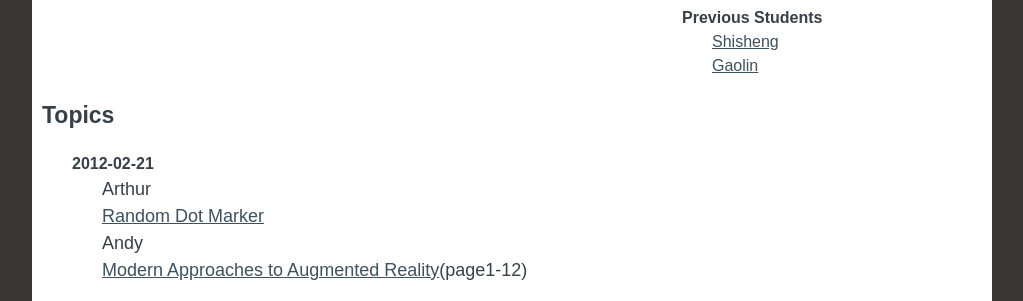
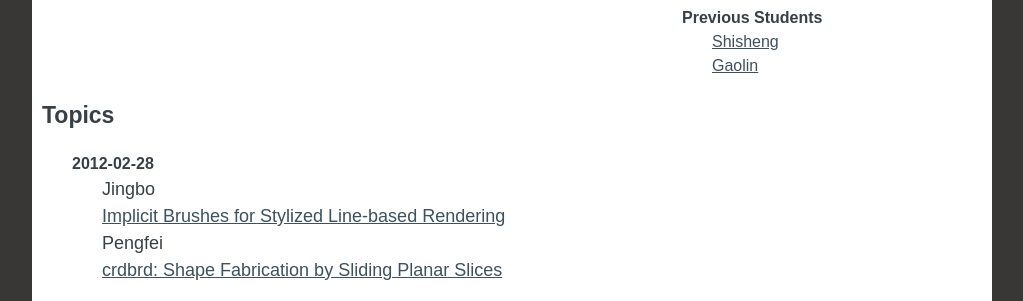
Before and after one commit to andyli/ResearchSeminar, a plain HTML site: page index.html in a window 1280 px wide. Shown: the part 455-756 px from the top of the page, without its empty margins (128-1151 px from the left). Drawn offline with nearby package versions, Linux system fonts and the light colour scheme.

Commit message:
sync with master

```diff
--- a/index.html
+++ b/index.html
@@ -73,6 +73,19 @@
 	<div class="topics grid_12 clearfix">
 		<h2>Topics</h2>
 		<ol id=seminar-items>
+            <li>
+                <h3>2012-02-28</h3>
+                <ul class=presents>
+                    <li>
+                        <div class=presenter>Jingbo</div>
+                        <div class=paper><a href="http://hal.inria.fr/docs/00/56/99/58/PDF/main.pdf">Implicit Brushes for Stylized Line-based Rendering</a></div>
+                    </li>
+                    <li>
+                        <div class=presenter>Pengfei</div>
+                        <div class=paper><a href="http://cybertron.cg.tu-berlin.de/kristian/crdbrd/crdbrd.html">crdbrd: Shape Fabrication by Sliding Planar Slices</a></div>
+                    </li>
+                </ul>
+            </li>
             <li>
                 <h3>2012-02-21</h3>
                 <ul class=presents>
```
